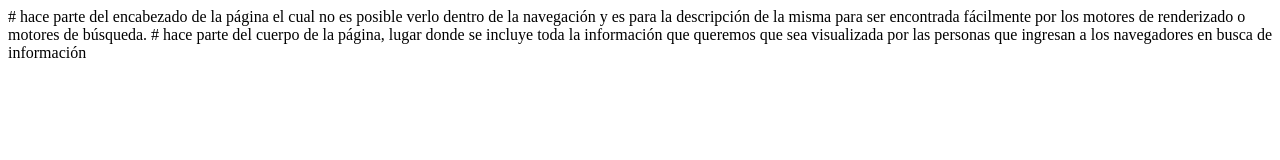
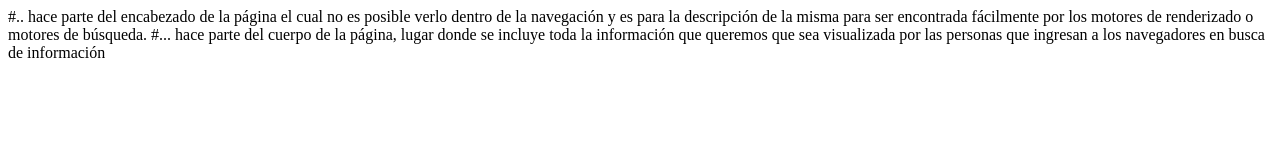
Before and after one commit to rguere/git-test-one, a plain HTML site: page index.html in a window 1280 px wide. Drawn offline with Linux system fonts and the light colour scheme.

Commit message:
cambios le puse ...

```diff
--- a/index.html
+++ b/index.html
@@ -2,8 +2,8 @@
 <html>
   <head>
   </head>
-      # hace parte del encabezado de la página el cual no es posible verlo dentro de la navegación y es para la descripción de la misma para ser encontrada fácilmente por los motores de renderizado o motores de búsqueda.
+      #.. hace parte del encabezado  de la página el cual no es posible verlo dentro de la navegación y es para la descripción de la misma para ser encontrada fácilmente por los motores de renderizado o motores de búsqueda.
   <body>
   </body>
-      # hace parte del cuerpo de la página, lugar donde se incluye toda la información que queremos que sea visualizada por las personas que ingresan a los navegadores en busca de información
+      #... hace parte del cuerpo de la página, lugar donde se incluye toda la información que queremos que sea visualizada por las personas que ingresan a los navegadores en busca de información
 </html>
```
